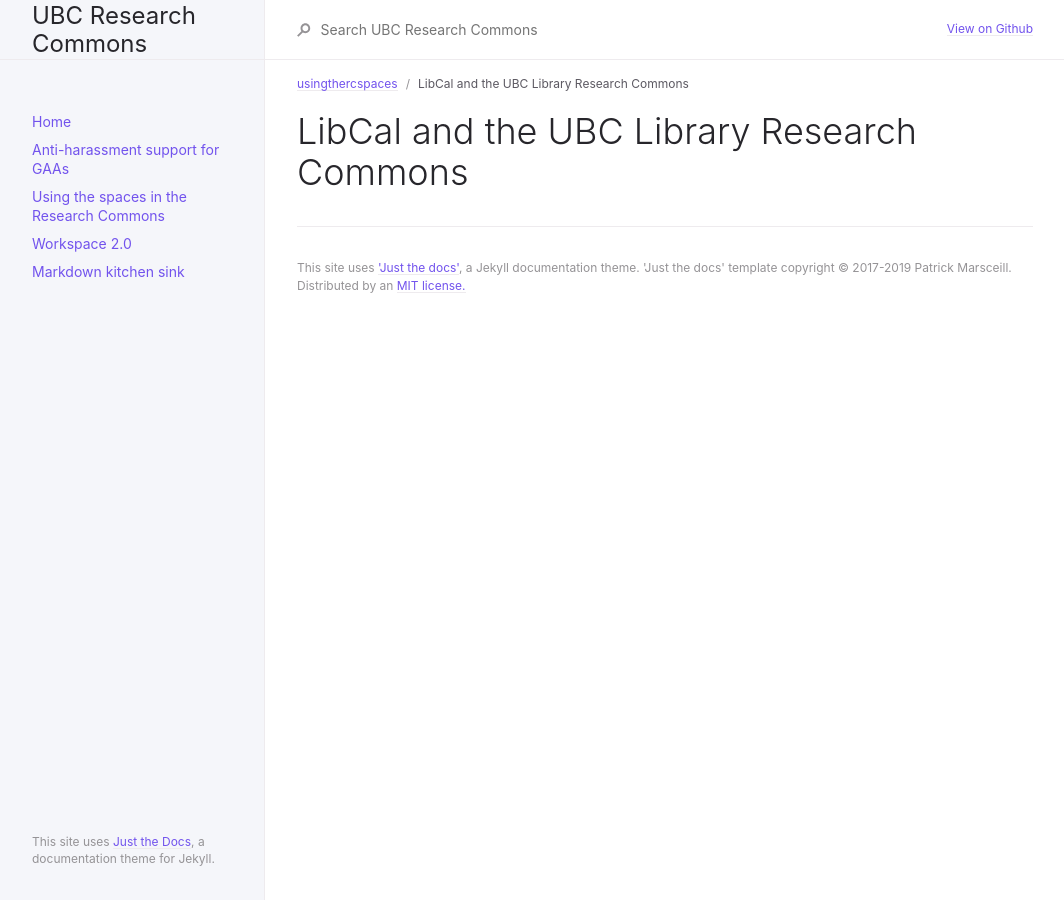
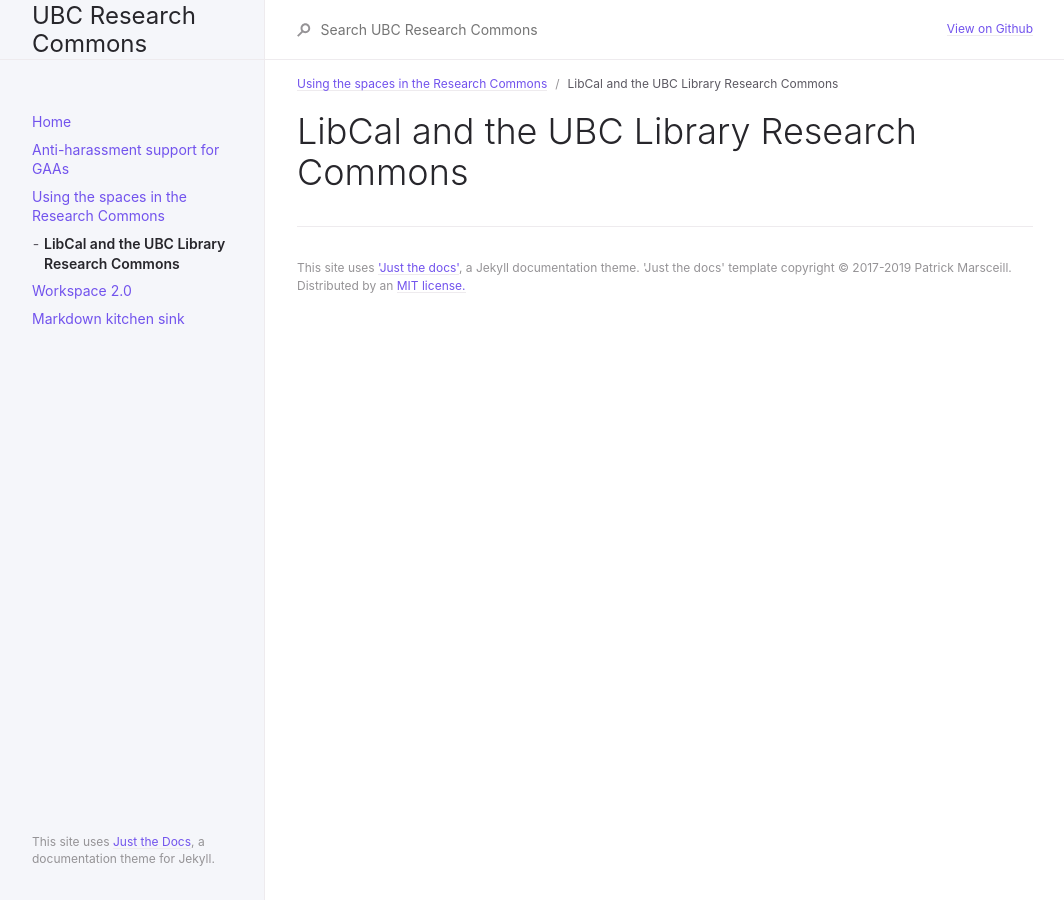
Before and after one commit to sarahblay/rc-docs, a Jekyll site: the page built from docs/usingthercspaces/libcal.md, in a window 1280 px wide. Shown: the whole page, without its empty margins (107-1171 px from the left). Built offline with Jekyll 4.4.1, drawn with Linux system fonts in a browser that asks for light colours.

Commit message:
Update libcal.md

```diff
--- a/docs/usingthercspaces/libcal.md
+++ b/docs/usingthercspaces/libcal.md
@@ -1,7 +1,7 @@
 ---
 layout: default
 title: LibCal and the UBC Library Research Commons
-parent: usingthercspaces
+parent: Using the spaces in the Research Commons
 nav_order: 1
 ---
 # LibCal and the UBC Library Research Commons
```
